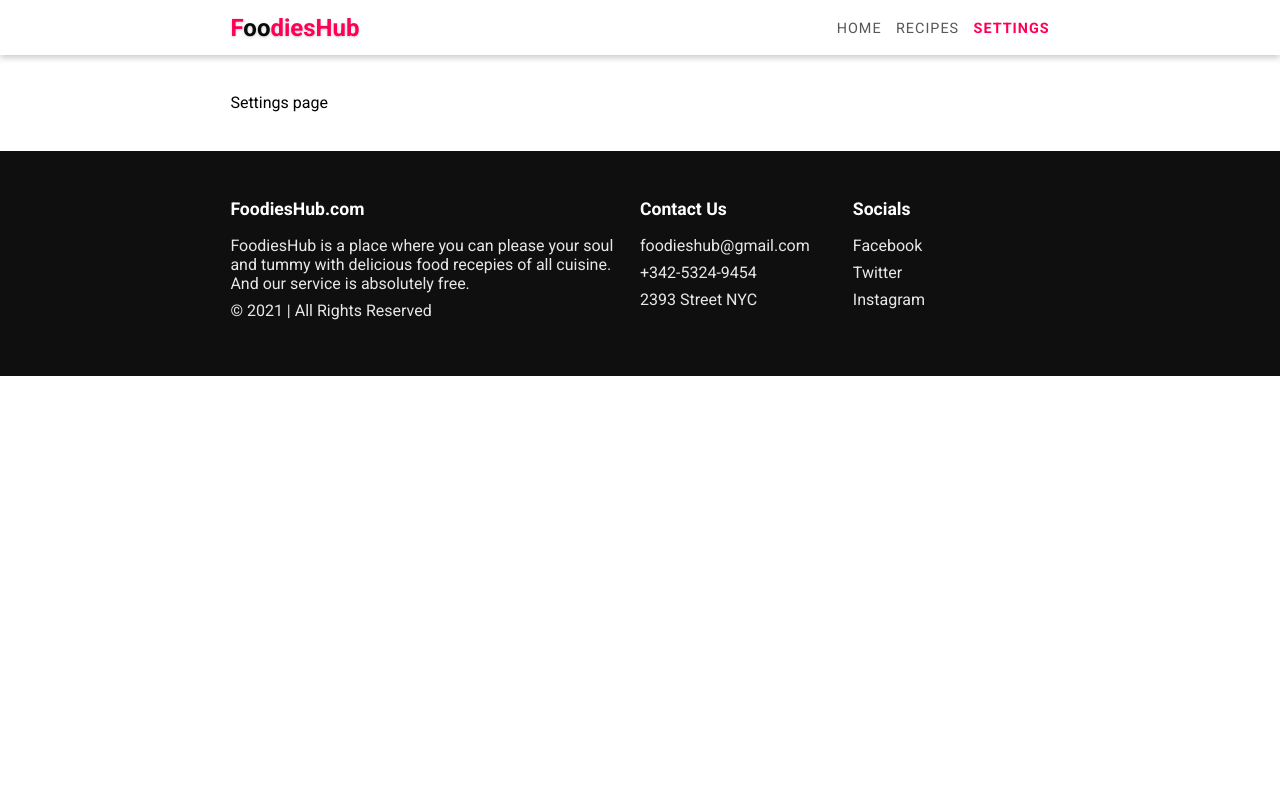
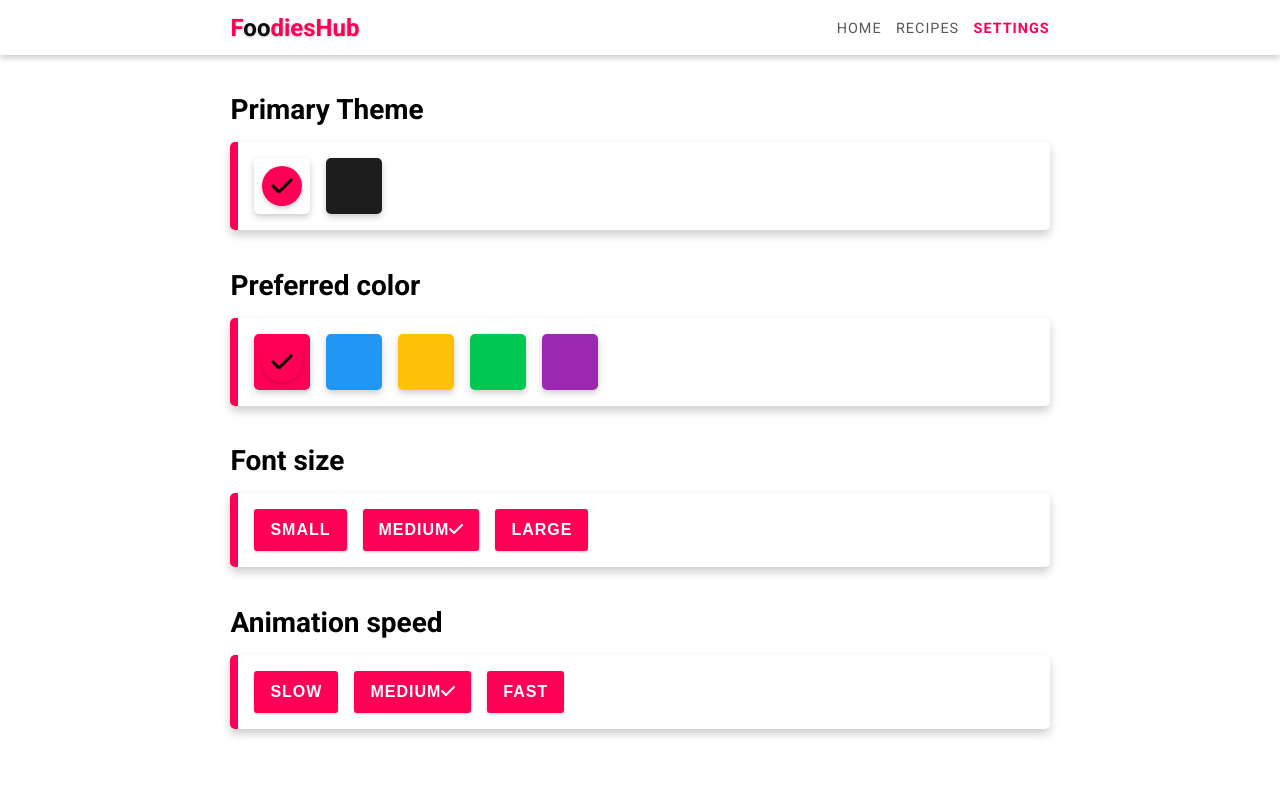
Before and after one commit to Dilsha-thathsarani/food-app, a React (Create React App) app: page /settings in a window 1280 px wide. Shown: the top 800 px of the page. Built offline with nearby package versions, Linux system fonts and the light colour scheme.

Commit message:
Settings

```diff
--- a/src/pages/Settings.js
+++ b/src/pages/Settings.js
@@ -1,7 +1,176 @@
+import { FontAwesomeIcon } from "@fortawesome/react-fontawesome"
+import { faCheck } from "@fortawesome/free-solid-svg-icons"
+
+import { useState, useEffect } from "react"
+
 export default function Settings(){
-    return(
+    const [settings, setSettings] = useState({
+        "--background-color": "#fff",
+        "--background-light": "#fff",
+        "--primary-color": "rgb(255, 0, 86)",
+        "--shadow-color": "rgba(0,0,0,0.2)",
+        "--text-color": "#0A0A0A",
+        "--text-light": "#575757",
+        "--font-size": "16px",
+        "--animation-speed": 1
+    })
+    useEffect(() => {
+        const root = document.documentElement
+        for(let key in settings){
+            root.style.setProperty(key, settings[key])
+        }
+    }, [settings])
+
+    const [theme, setTheme] = useState("light")
+    const themes = [
+        {
+            "--background-color": "#fff",
+            "--background-light": "#fff",
+            "--shadow-color": "rgba(0,0,0,0.2)",
+            "--text-color": "#0A0A0A",
+            "--text-light": "#575757"
+        },
+        {
+            "--background-color": "rgb(29, 29, 29)",
+            "--background-light": "rgb(77, 77, 77)",
+            "--shadow-color": "rgba(0,0,0,0.2)",
+            "--text-color": "#ffffff",
+            "--text-light": "#eceaea",
+        }
+    ]
+
+    function changeTheme(i){
+        const _theme = {...themes[i]}
+        setTheme(i === 0 ? "light" : "dark")
+        let _settings = {...settings}
+        for(let key in _theme){
+            _settings[key] = _theme[key]
+        }
+        setSettings(_settings)
+    }
+
+    function changeColor(i){
+        const _color = primaryColors[i]
+        let _settings = {...settings}
+        _settings["--primary-color"] = _color
+        setPrimaryColor(i)
+        setSettings(_settings)
+    }
+
+    function changeFontSize(i){
+        const _size = fontSizes[i]
+        let _settings = {...settings}
+        _settings["--font-size"] = _size.value
+        setFontSize(i)
+        setSettings(_settings)
+    }
+
+    function changeAnimationSpeed(i){
+        let _speed = animationSpeeds[i]
+        let _settings = {...settings}
+        _settings["--animation-speed"] = _speed.value
+        setAnimationSpeed(i)
+        setSettings(_settings)
+    }
+
+
+
+    const primaryColors = [
+        "rgb(255, 0, 86)",
+        "rgb(33, 150, 243)",
+        "rgb(255, 193, 7)",
+        "rgb(0, 200, 83)",
+        "rgb(156, 39, 176)"
+    ]
+    const fontSizes = [
+        {
+            title: "Small",
+            value: "12px"
+        },
+        {
+            title: "Medium",
+            value: "16px"
+        },
+        {
+            title: "Large",
+            value: "20px"
+        }
+    ]
+    const animationSpeeds = [
+        {
+              title: "Slow",
+              value: 2
+        },
+        {
+              title: "Medium",
+              value: 1
+        },
+        {
+              title: "Fast",
+              value: .5
+        }
+    ]
+    const [primaryColor, setPrimaryColor] = useState(0)
+    const [fontSize, setFontSize] = useState(1)
+    const [animationSpeed, setAnimationSpeed] = useState(1)
+    return (
         <div>
-            Settings page
+            <div className="section d-block">
+                <h2>Primary Theme</h2>
+                <div className="options-container">
+                    <div className="option light" onClick={() => changeTheme(0)}>
+                        { theme === "light" && (
+                            <div className="check">
+                                <FontAwesomeIcon icon={faCheck} />
+                            </div>
+                        ) }
+                    </div>
+                    <div className="option dark" onClick={() => changeTheme(1)}>
+                        { theme === "dark" && (
+                            <div className="check">
+                                <FontAwesomeIcon icon={faCheck} />
+                            </div>
+                        ) }
+                    </div>
+                </div>
+            </div>
+            <div className="section d-block">
+                <h2>Preferred color</h2>
+                <div className="options-container">
+                    { primaryColors.map((color, index) => (
+                        <div key={index} className="option light" style={{backgroundColor: color}} onClick={() => changeColor(index)}>
+                            { primaryColor === index && (
+                                <div className="check">
+                                    <FontAwesomeIcon icon={faCheck} />
+                                </div>
+                            ) }
+                        </div>
+                    ))}
+                </div>
+            </div>
+            <div className="section d-block">
+                <h2>Font size</h2>
+                <div className="options-container">
+                    { fontSizes.map((size, index) => (
+                        <button key={index} className="btn" onClick={() => changeFontSize(index)}>
+                            {size.title}
+                            { fontSize === index && <span><FontAwesomeIcon icon={faCheck} /></span> }
+                        </button>
+                    ))}
+                </div>
+            </div>
+            <div className="section d-block">
+                <h2>Animation speed</h2>
+                <div className="options-container">
+                    { animationSpeeds.map((speed, index) => (
+                        <button key={index} className="btn" onClick={() => changeAnimationSpeed(index)}>
+                            {speed.title}
+                            { animationSpeed === index && <span><FontAwesomeIcon icon={faCheck} /></span> }
+                        </button>
+                    ))}
+                </div>
+            </div>
+
         </div>
     )
 }
--- a/src/styles/components/Navbar.js
+++ b/src/styles/components/Navbar.js
@@ -37,7 +37,7 @@
     return(
         <>
         <div className="navbar container">
-            <a href="#!" className="logo">F<span>oo</span>diesHub</a>
+            <Link to="/" className="logo">F<span>oo</span>diesHub</Link>
             <div className="nav-links">
                 { links.map(link=>(
                     <Link className={location.pathname ===link.path? "active " : ""} to={link.path} key={link.name}>{link.name}</Link>
--- a/src/styles/index.scss
+++ b/src/styles/index.scss
@@ -80,6 +80,9 @@
     flex-wrap: wrap;
     align-items: center;
     margin-bottom: 3vw;
+    &.d-block{
+        display: block;
+    }
     .title{
         color: var(--text-color);
         font-size: 2.5em;
@@ -107,59 +110,59 @@
 @import "partials/chiefs-section.scss";
 @import "partials/footer.scss";
 @import "partials/previous-searches.scss";
+@import "partials/recipes-section.scss";
 
 
-.recipes-container{
-    display: grid;
-    grid-template-columns: repeat(auto-fit, minmax(220px, 1fr));
-    grid-gap:1.5em;
+.options-container{
+    box-shadow: 0 5px 10px var(--shadow-colour);
+    padding: 1em;
+    border-radius: 5px;
+    border-left: .5em solid var(--primary-colour);
+    background-color: var(--background-colour);
+    margin-top: 1em;
+    display: flex;
+    gap: 1em;
+    .option{
+        height: 3.5em;
+        width: 3.5em;
+        box-shadow: 0 3px 6px var(--shadow-colour);
+        border-radius: 5px;
+        display: flex;
+        justify-content: center;
+        align-items: center;
 
+        &.light{
+            background-color: #fff;
+        }
+
+        &.dark{
+            background-color: rgb(29,29,29);
+        }
+        .check{
+            height: 2.5em;
+            width: 2.5em;
+            background-color: var(--primary-colour);
+            border-radius: 50%;
+            display: flex;
+            justify-content: center;
+            align-items: center;
+            box-shadow: 0 2px 5px var(--shadow-colour);
+
+            svg{
+                height: 1.5em;
+                width: 1.5em;
+            }
+        }
+
+        .btn span{
+            display: inline-block;
+            margin-left: .5em;
+        }
+    }
 }
 
-.recipe-card{
-    border-radius: 5px;
-    overflow: hidden;
-    box-shadow: 0 5px 10px var(--shadow-colour);
-    .recipe-card-info{
-        padding: 15px;
-    }
-
-    .custome-image{
-        z-index: -1;
-    }
-
-    .auther-img{
-        height: 60px;
-        width: 60px;
-        border-radius: 50%;
-        border: 3px solid var(--background-light);
-        box-shadow: 0 1px 3px var(--shadow-colour);
-        margin-top: -50px;
-        z-index: 2;
-    }
-
-    .recipe-title{
-        font-size: 1.25em;
-        font-weight: bold;
-        margin-bottom: .5em;
-        color: var(--text-color);
-        margin-top: .25em;
-    }
-
-    .recipe-desc{
-        color: var(--text-light);
-        font-size: .9em;
-        letter-spacing: 1px;
-    }
-
-    .view-btn{
-        font-size: 1em;
-        font-weight: bold;
-        color: var(--primary-colour);
-        margin-top: .75em;
-        display: inline-block;
-    }
-
+.d-block h2{
+    font-size: 1.75em;
 }
 
 
--- /dev/null
+++ b/src/styles/partials/_recipes-section.scss
@@ -0,0 +1,52 @@
+.recipes-container{
+    display: grid;
+    grid-template-columns: repeat(auto-fit, minmax(220px, 1fr));
+    grid-gap:1.5em;
+
+}
+
+.recipe-card{
+    border-radius: 5px;
+    overflow: hidden;
+    box-shadow: 0 5px 10px var(--shadow-colour);
+    .recipe-card-info{
+        padding: 15px;
+    }
+
+    .custome-image{
+        z-index: -1;
+    }
+
+    .auther-img{
+        height: 60px;
+        width: 60px;
+        border-radius: 50%;
+        border: 3px solid var(--background-light);
+        box-shadow: 0 1px 3px var(--shadow-colour);
+        margin-top: -50px;
+        z-index: 2;
+    }
+
+    .recipe-title{
+        font-size: 1.25em;
+        font-weight: bold;
+        margin-bottom: .5em;
+        color: var(--text-color);
+        margin-top: .25em;
+    }
+
+    .recipe-desc{
+        color: var(--text-light);
+        font-size: .9em;
+        letter-spacing: 1px;
+    }
+
+    .view-btn{
+        font-size: 1em;
+        font-weight: bold;
+        color: var(--primary-colour);
+        margin-top: .75em;
+        display: inline-block;
+    }
+
+}
```
